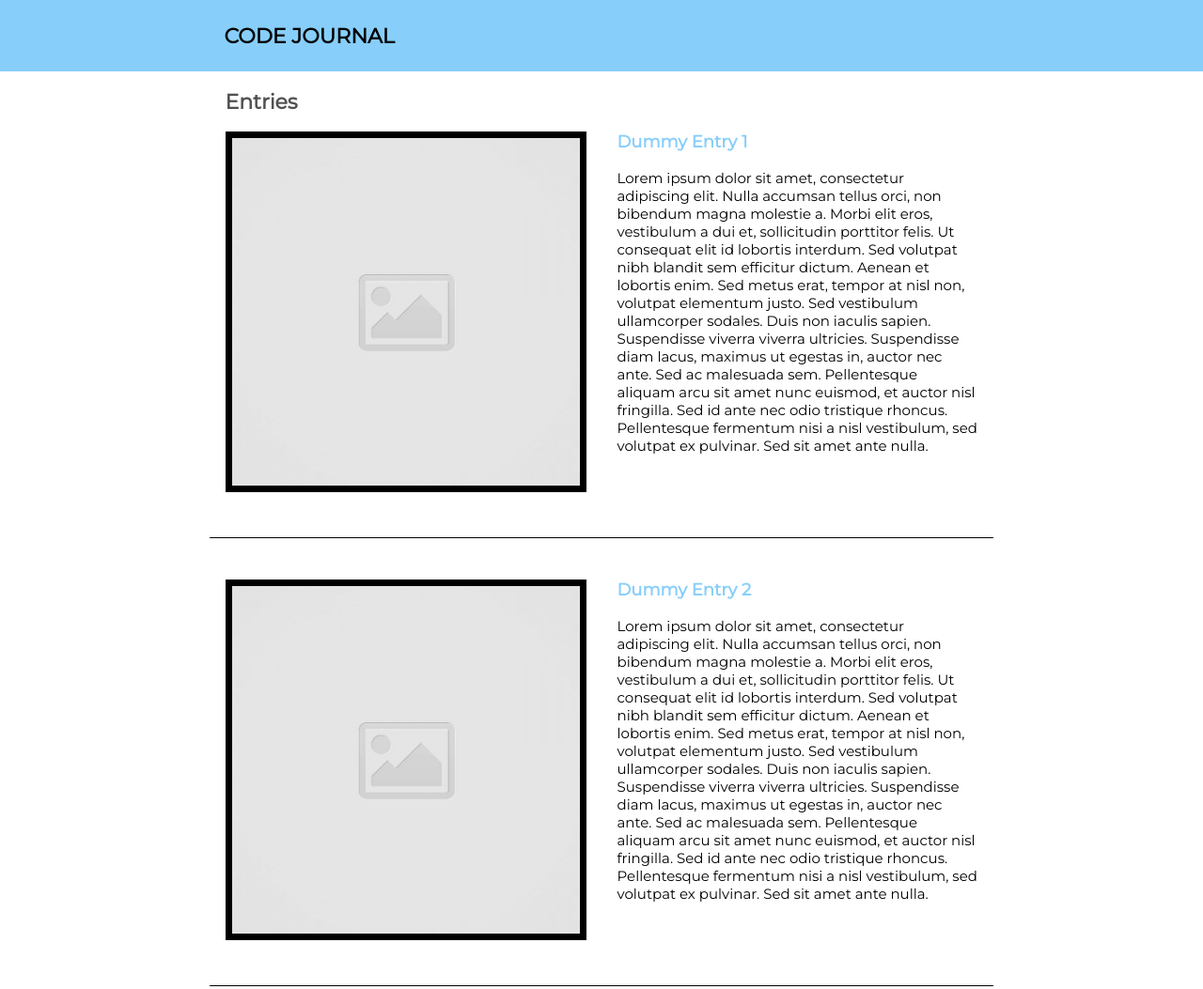
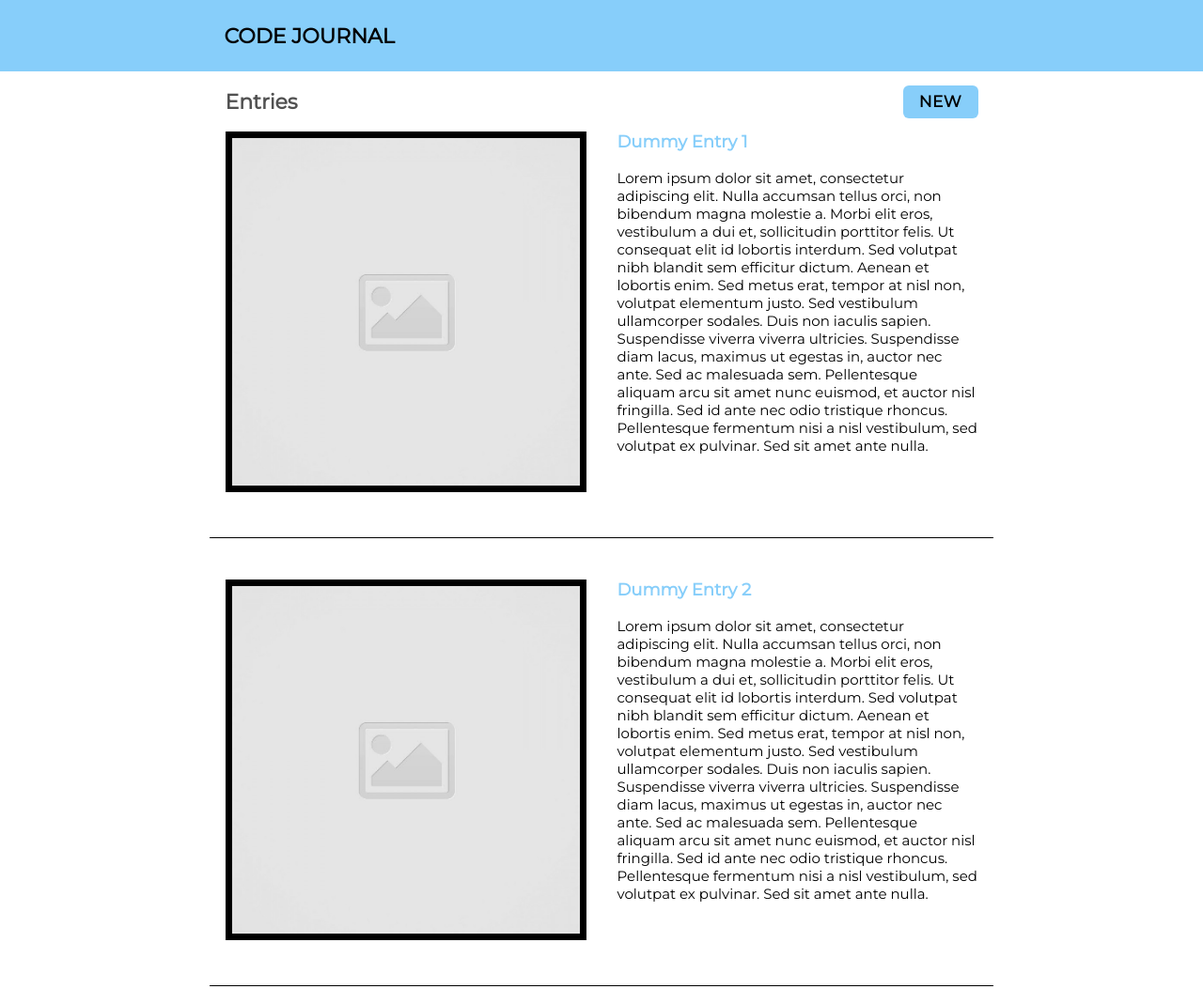
Before and after one commit to ameliatalkington/code-journal, a website: page index.html in a window 1280 px wide. Shown: the whole page at 94% size. Drawn offline with Linux system fonts and the light colour scheme.

Commit message:
Added New entry button

```diff
--- a/css/layout.css
+++ b/css/layout.css
@@ -12,6 +12,13 @@
 .row {
   display: flex;
   flex-wrap: wrap;
+}
+
+.column {
+  width: 100%;
+  display: flex;
+  justify-content: space-between;
+  align-items: center;
 }
 
 .column-full,
@@ -37,6 +44,7 @@
     padding-left: 2.2rem;
   }
 
+  .column,
   .column-full,
   .column-half {
     padding: 0 0.75rem;
--- a/css/styles.css
+++ b/css/styles.css
@@ -61,7 +61,8 @@
   padding-top: 5px;
 }
 
-#submit {
+#submit,
+.new-button {
   padding: 0;
   color: black;
   width: 80px;
@@ -72,4 +73,9 @@
   font-weight: 700;
   letter-spacing: 0.5px;
   font-size: 17px;
+  border-radius: 6px;
 }
+
+.new-button {
+  float: none;
+}
--- a/index.html
+++ b/index.html
@@ -60,9 +60,9 @@
     </div>
     <div class="container" data-view="entries">
       <div class="row">
-        <div class="column-full">
+        <div class="column">
           <h2>Entries</h2>
-
+          <button class="new-button">NEW</button>
         </div>
       </div>
       <ul>
```
